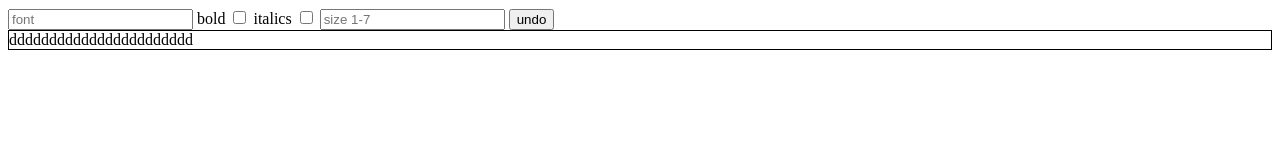
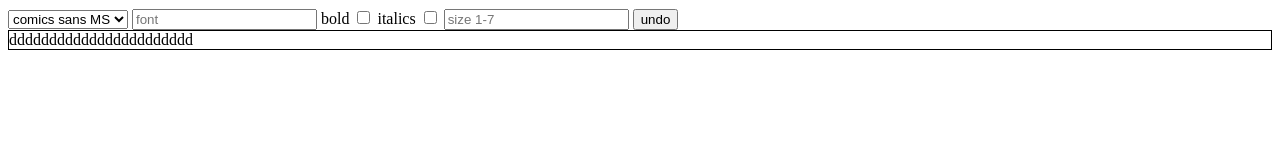
Before and after one commit to BDA1121/textedito, a plain HTML site: page index.html in a window 1280 px wide. Drawn offline with Linux system fonts and the light colour scheme.

Commit message:
Update index.html

```diff
--- a/index.html
+++ b/index.html
@@ -74,6 +74,12 @@ textarea{
 
 </head>
 <body>
+	<select name="fonts" id="q" >
+  <option value="comics sans MS">comics sans MS</option>
+  <option value="Arial">Arial</option>
+  <option value="courier New">courier New</option>
+  <option value="Candara">Candara</option>
+</select>
  <input type="text" id="q" placeholder="font">
  <label>bold</label>
  <input type="checkbox" value="bold" id="w" onclick="funds()">
```
